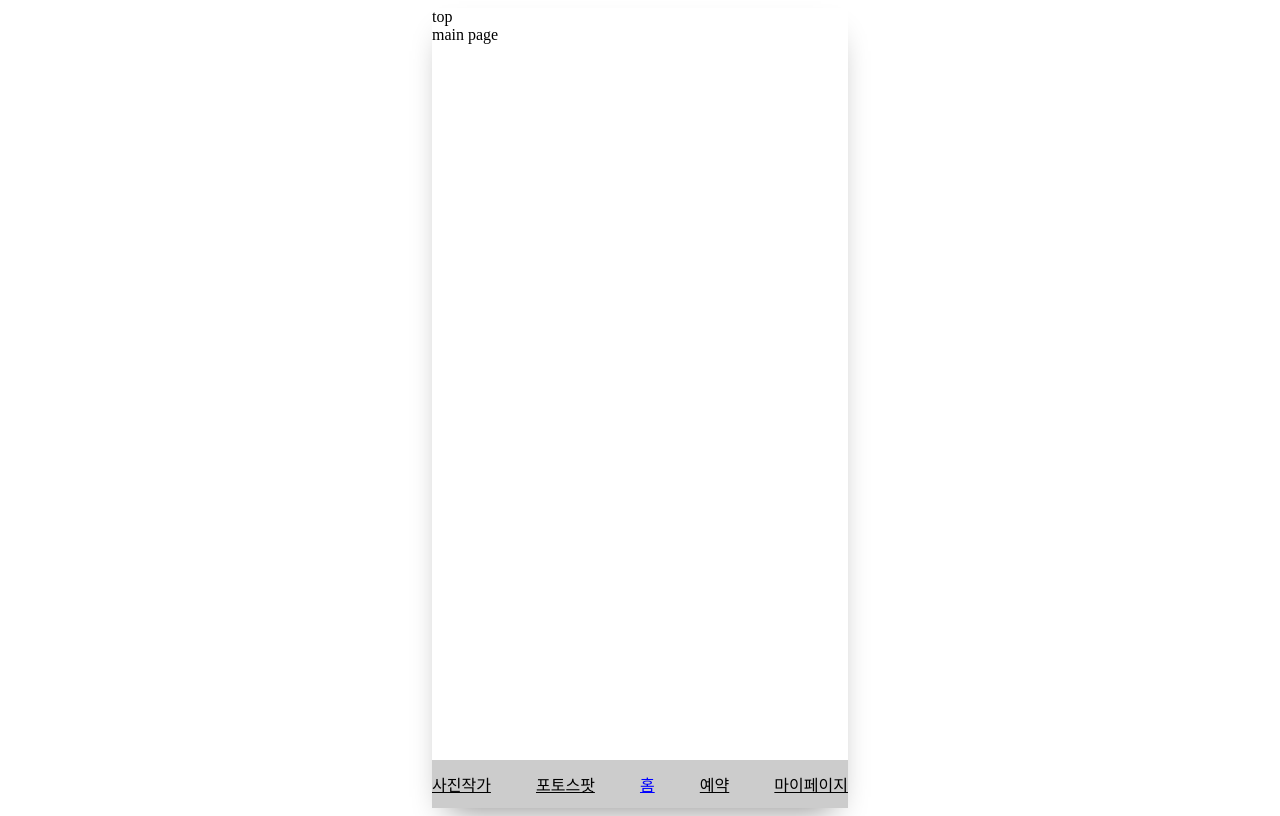
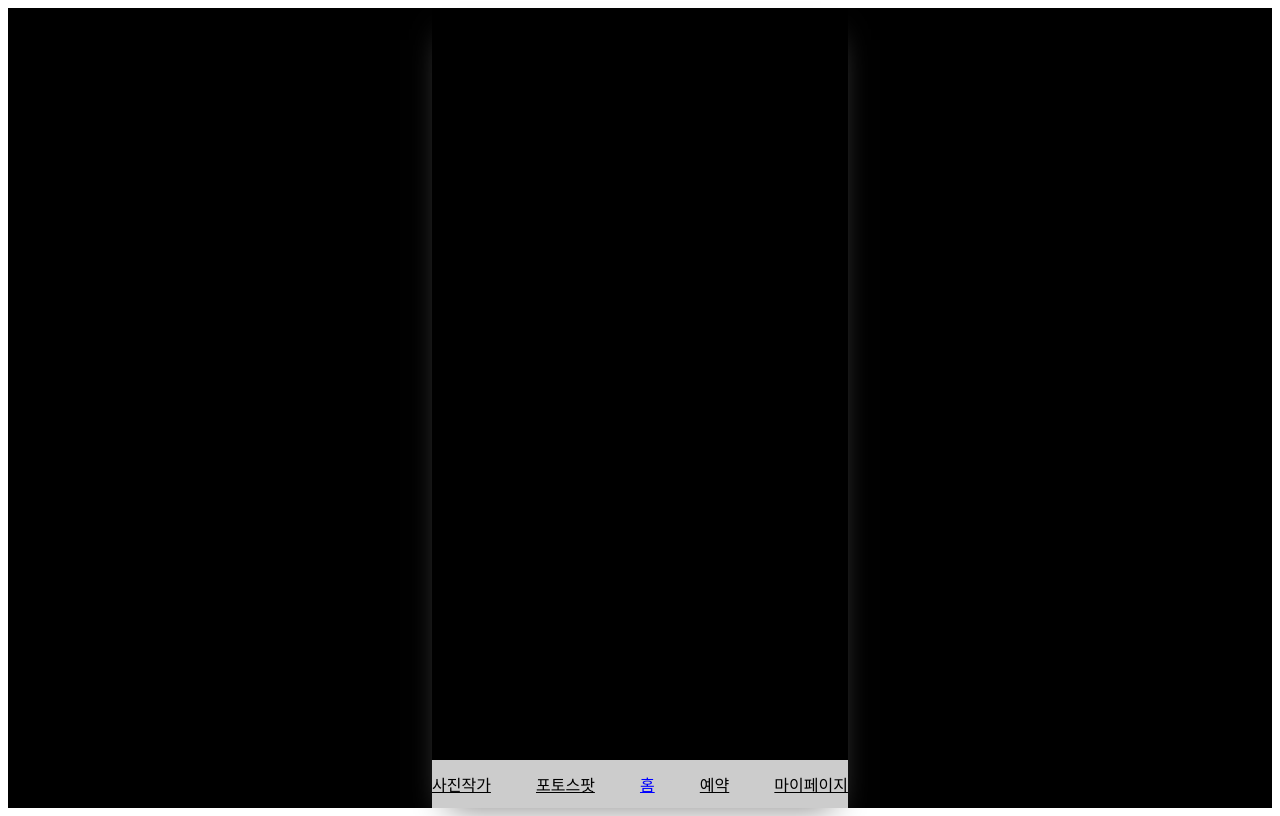
Before and after one commit to photo-ground/FE, a Next.js app: page / in a window 1280 px wide. Built offline with nearby package versions, Linux system fonts and the light colour scheme.

Commit message:
💄 ui: themeProvider 적용

```diff
--- a/src/components/ScreenWrapper/index.tsx
+++ b/src/components/ScreenWrapper/index.tsx
@@ -1,12 +1,16 @@
 'use client';
 
 import { ReactNode } from 'react';
+import { ThemeProvider } from 'styled-components';
+
 import BottomNavigationBar from '@/components/BNB';
 import TopNavigationBar from '@components/TopNavigationBar';
+import theme from '@/styles/theme';
 import { Container, Content, FullPage } from './styles';
 
 export default function ScreenWrapper({ children }: { children: ReactNode }) {
   return (
+    <ThemeProvider theme={theme}>
       <FullPage>
         <Container>
           <TopNavigationBar />
@@ -14,5 +18,6 @@
           <BottomNavigationBar />
         </Container>
       </FullPage>
+    </ThemeProvider>
   );
 }
--- a/src/components/ScreenWrapper/styles.ts
+++ b/src/components/ScreenWrapper/styles.ts
@@ -7,6 +7,7 @@
 
   width: 100%;
   height: 100dvh;
+  background: ${({ theme }) => theme.colors.background.primary};
 `;
 
 export const Container = styled.div`
--- a/src/styles/theme.ts
+++ b/src/styles/theme.ts
@@ -30,6 +30,11 @@
     system: {
       warning: '#ED4245',
     },
+
+    background: {
+      // [todo] 디자인 시스템에 없는데 사용되고 있어서 문의해봐야함
+      primary: '#000000',
+    },
   },
 };
 
```
Lines whose indentation alone changed are shown as unchanged.
